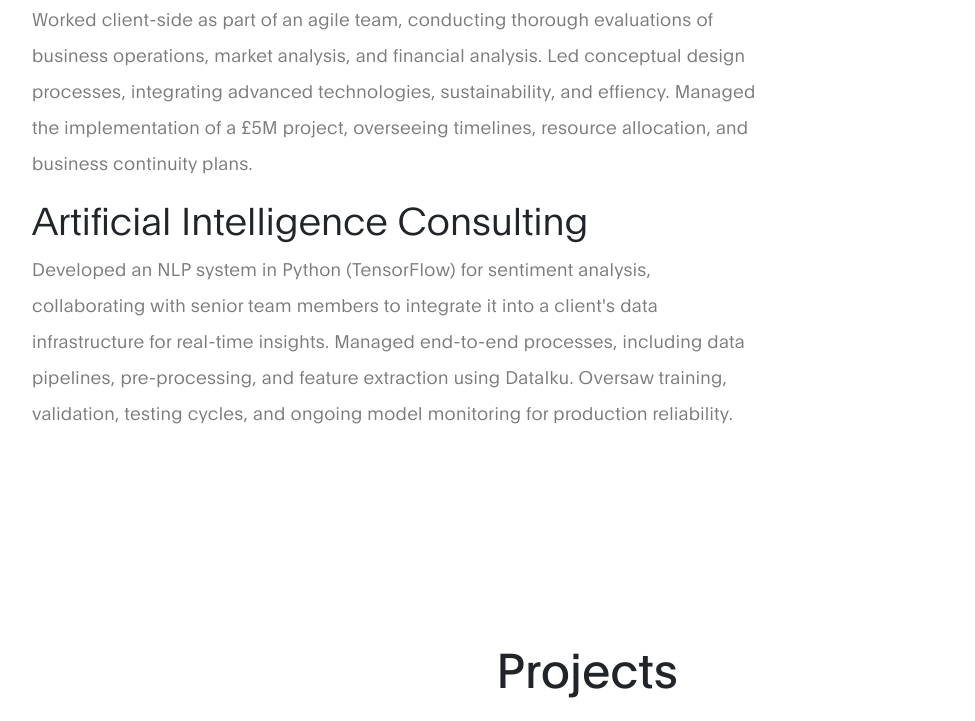
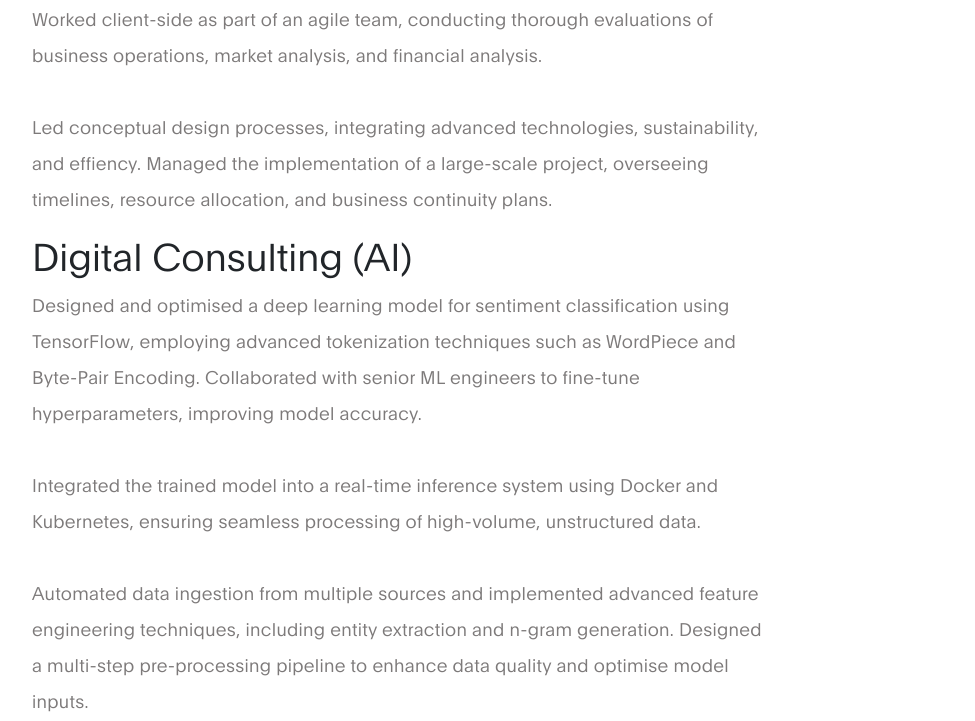
Before and after one commit to Sami-hat/Sami-hat.github.io, a plain HTML site: page index.html in a window 1280 px wide. Shown: the part 841-1562 px from the top of the page, without its empty margins (53-1028 px from the left). Drawn offline with Linux system fonts and the light colour scheme.

```diff
--- a/index.html
+++ b/index.html
@@ -131,26 +131,28 @@
                         <p>
                             Worked client-side as part of an agile team, conducting thorough evaluations of business
                             operations, market analysis, and financial analysis.
-
+                            <br><br>
                             Led conceptual design processes, integrating advanced technologies, sustainability, and
                             effiency.
 
-                            Managed the implementation of a £5M project, overseeing timelines, resource allocation, and
+                            Managed the implementation of a large-scale project, overseeing timelines, resource allocation, and
                             business continuity plans.
                         </p>
                     </div>
                     <div class="experience-item">
-                        <h3>Artificial Intelligence Consulting</h3>
+                        <h3>Digital Consulting (AI)</h3>
                         <p>
-                            Developed an NLP system in Python (TensorFlow) for sentiment analysis, collaborating with
-                            senior team members to
-                            integrate it into a client's data infrastructure for real-time insights.
-
-                            Managed end-to-end processes, including data pipelines, pre-processing, and feature
-                            extraction using DataIku.
-
-                            Oversaw training, validation, testing cycles, and ongoing model monitoring for production
-                            reliability.
+                            Designed and optimised a deep learning model for sentiment classification
+                            using TensorFlow, employing advanced tokenization
+                            techniques such as WordPiece and Byte-Pair Encoding. Collaborated with senior ML
+                            engineers to fine-tune hyperparameters, improving model accuracy.
+                            <br><br>
+                            Integrated the trained model into a real-time inference system using Docker and Kubernetes,
+                            ensuring seamless processing of high-volume, unstructured data.
+                            <br><br>
+                            Automated data ingestion from multiple sources and implemented advanced feature engineering techniques,
+                            including entity extraction and n-gram generation. Designed a multi-step pre-processing pipeline to enhance data
+                            quality and optimise model inputs.
                         </p>
                     </div>
                 </div>
```
Also changed, not shown: 1 other file.
